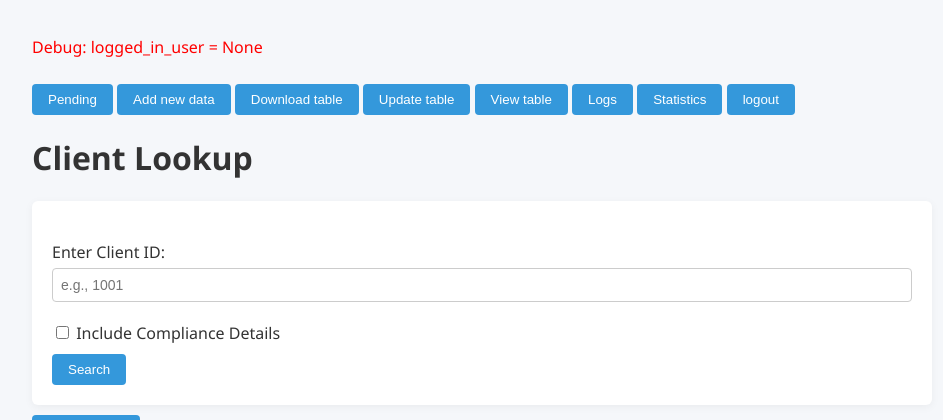
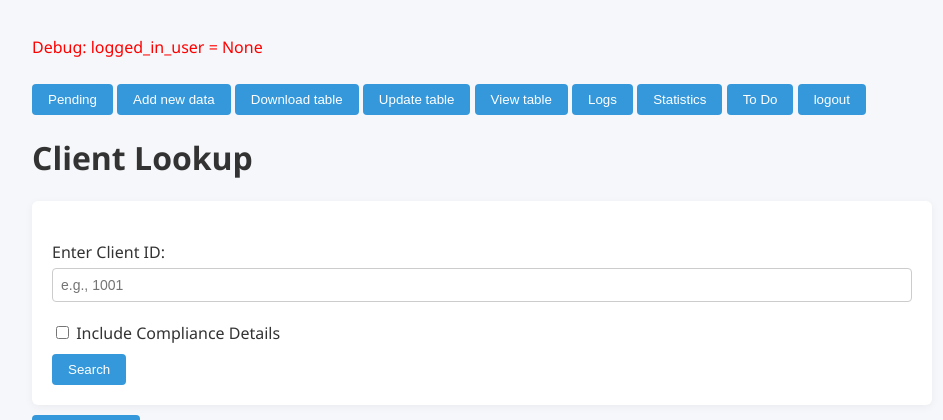
Before and after one commit to Remusseah/Client_interface, a Flask app: page /main_page in a window 1280 px wide. Shown: the top 420 px of the page, without its empty margins (158-1101 px from the left). Run offline with Flask 3, Linux system fonts and the light colour scheme; some libraries are stand-ins or nearby versions.

Commit message:
extra thingyss

```diff
--- a/app.py
+++ b/app.py
@@ -271,6 +271,9 @@ def view_page():
 @app.route("/statistics_page")
 def statistics_page():
     return render_template("statistics.html")
+@app.route('/to_do')
+def add_page():
+    return render_template('to_do.html')
 @app.route("/pending_page")
 def pending_page():
     cursor = conn.cursor()
--- a/templates/index.html
+++ b/templates/index.html
@@ -34,6 +34,9 @@
     </a>
     <a href="/statistics_page" style="text-decoration: none;">
         <button type="button">Statistics</button>
+    </a>
+    <a href="/to_do" style="text-decoration: none;">
+        <button type="button">To Do</button>
     </a>
     <a href="/logout" style="text-decoration: none;">
         <button type="button">logout</button>
```
